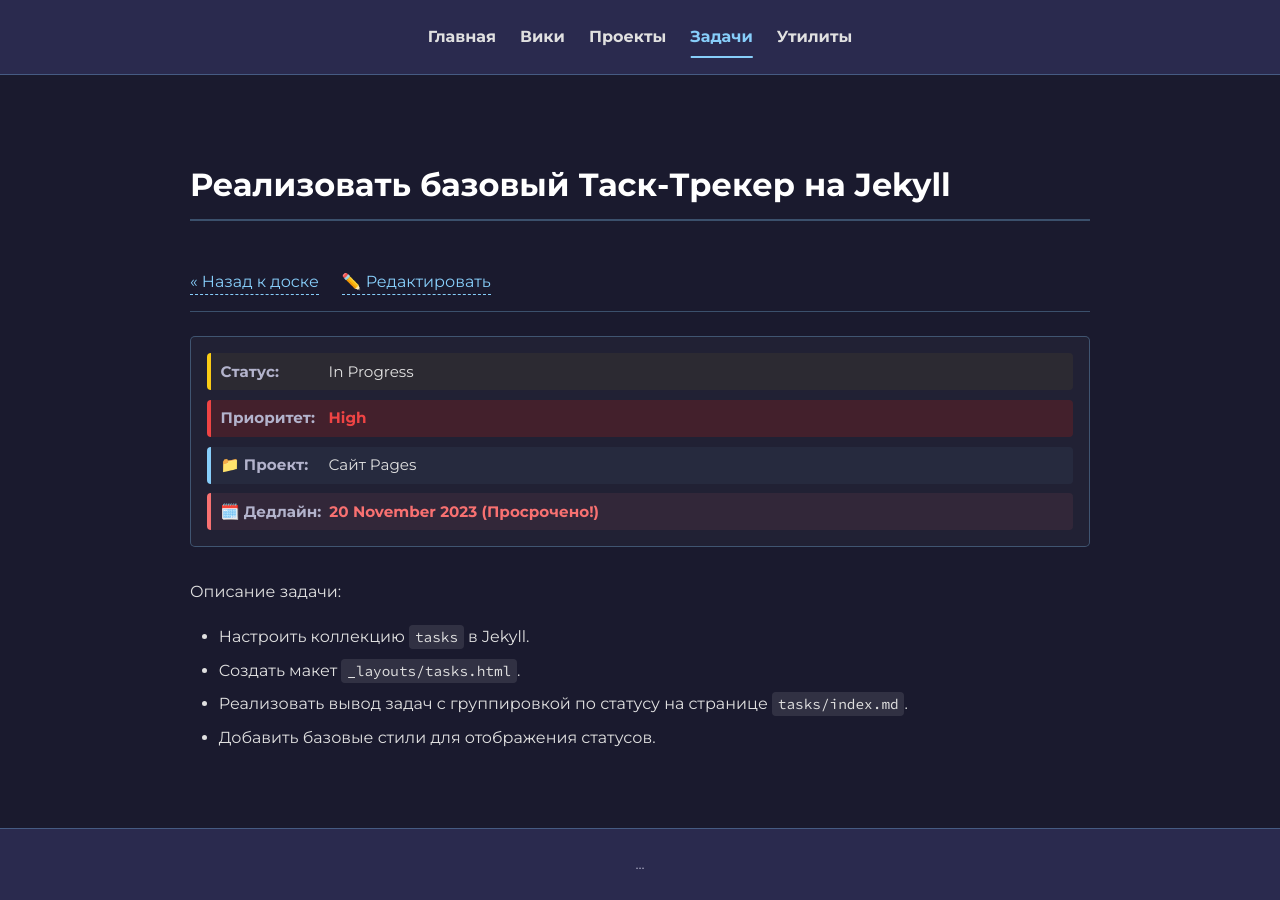
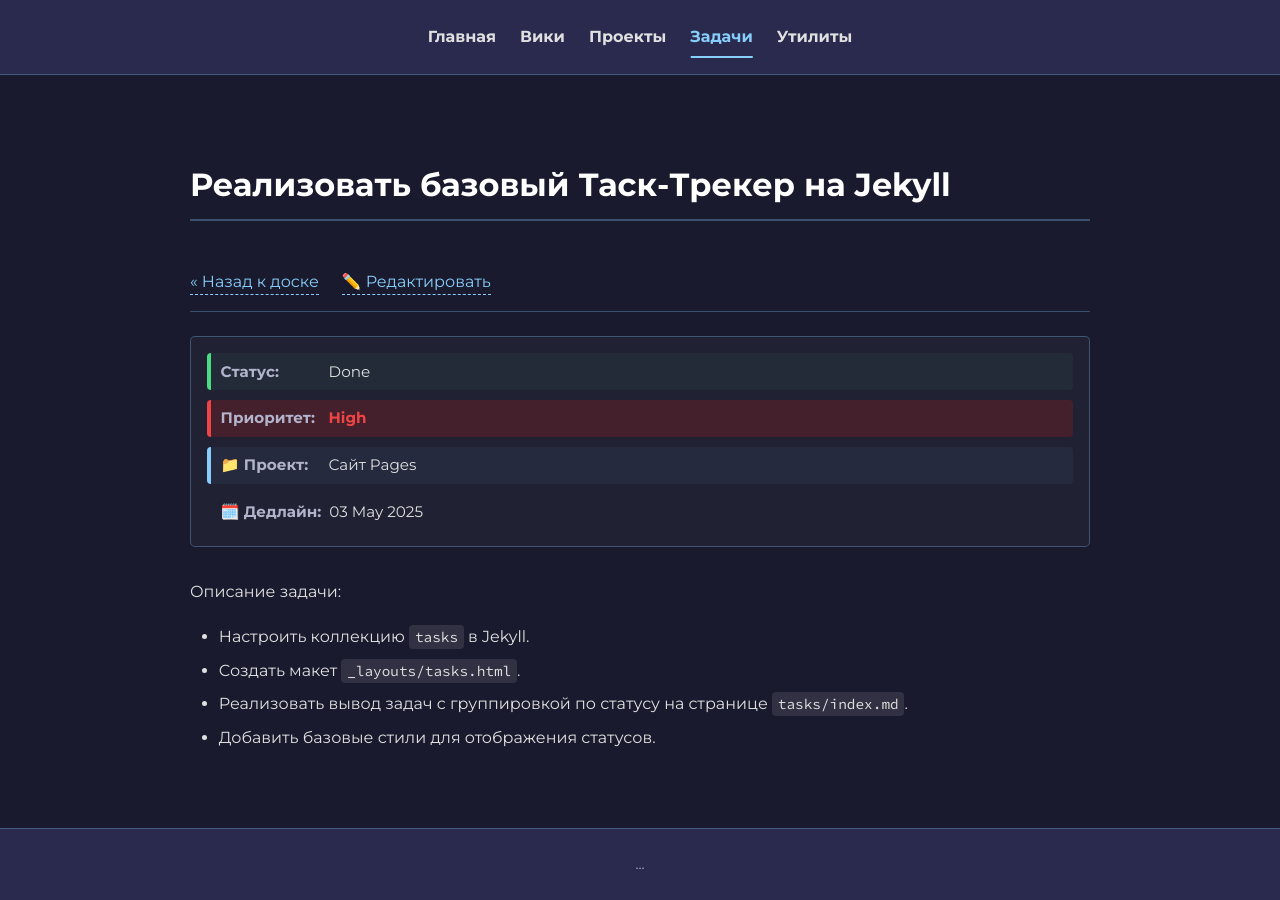
Before and after one commit to mrvi0/mrvi0.github.io, a Jekyll site: the page built from _tasks/release-tasktracker.md, in a window 1280 px wide. Built offline with Jekyll 4.4.1, drawn with Linux system fonts in a browser that asks for light colours.

Commit message:
Update release-tasktracker.md

```diff
--- a/_tasks/release-tasktracker.md
+++ b/_tasks/release-tasktracker.md
@@ -1,10 +1,10 @@
 ---
 layout: task_detail
 title: "Реализовать базовый Таск-Трекер на Jekyll"
-status: "In Progress"
+status: "Done"
 priority: "High"
 project: "Сайт Pages"
-due_date: "2023-11-20"
+due_date: "2025-05-03"
 ---
 
 Описание задачи:
```
